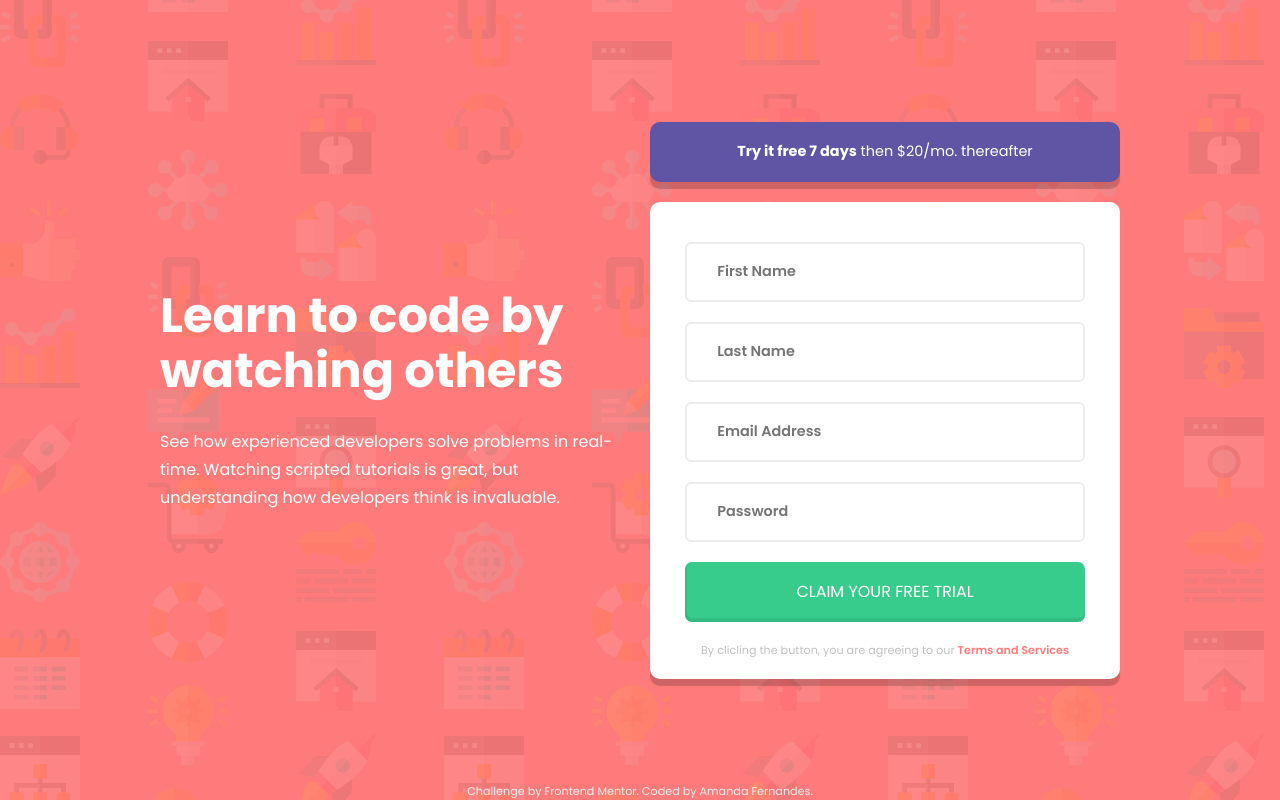
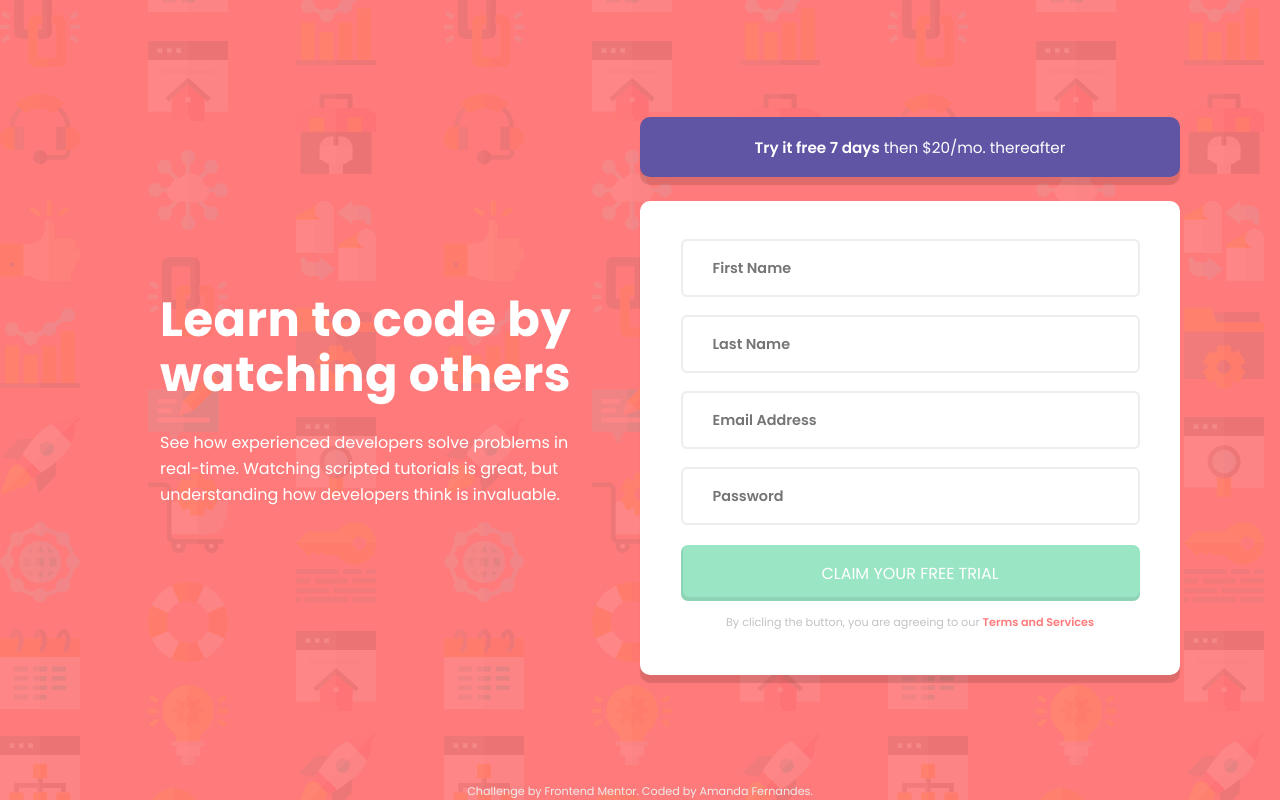
Before and after one commit to aferanda/small-projects, a React (Create React App) app: page / in a window 1280 px wide. Built offline with nearby package versions, Linux system fonts and the light colour scheme.

Commit message:
style: desktop

```diff
--- a/src/components/Forms.js
+++ b/src/components/Forms.js
@@ -30,7 +30,7 @@ export default function Forms() {
           }, 400);
         }}
       >
-        {({ initialValues, values, isValid, errors, touched }) => (
+        {({ isValid, errors, touched, dirty }) => (
           <FormContainer>
             <button type='button'><span>Try it free 7 days</span> then $20/mo. thereafter</button>
             <Form>
@@ -64,7 +64,7 @@ export default function Forms() {
               <ErrorMessage name='password' component='div' />
               <button
                 type='submit'
-                disabled={isValid && initialValues !== values ? false : true}
+                disabled={isValid && dirty ? false : true}
               >
                 claim your free trial
               </button>
--- a/src/styles.js
+++ b/src/styles.js
@@ -12,26 +12,29 @@ export const Main = styled.div`
 export const Text = styled.div`
   width: 50%;
   padding: 0 10px;
+  display: flex;
+  flex-direction: column;
+  row-gap: 28px;
 
   h1 {
     color: white;
     font-size: 3rem;
     line-height: 55px;
-    margin-bottom: 30px;
+    letter-spacing: 0.5px;
   }
 
   p {
     color: white;
     font-size: 1rem;
-    line-height: 28px;
+    line-height: 26px;
   }
 `;
 
 export const FormContainer = styled.div`
   display: flex;
   flex-direction: column;
-  padding: 10px;
   width: 50%;
+  margin-left: 22px;
 
   form {
     background-color: white;
@@ -39,8 +42,10 @@ export const FormContainer = styled.div`
     display: flex;
     flex-direction: column;
     align-items: center;
-    padding: 20px 0;
-    box-shadow: 0 7px 1px 0 #00000030;
+    padding: 20px 0 44px;
+    box-shadow: 0 8px 1px 0 #00000020;
+    margin-bottom: 8px;
+    width: 540px;
   }
 
   input {
@@ -50,9 +55,8 @@ export const FormContainer = styled.div`
     color: var(--dark-blue);
     border-radius: 6px;
     border: 2px solid #ededed;
-    height: 60px;
-    width: 100%;
-    margin-top: 20px;
+    height: 58px;
+    margin-top: 18px;
     width: 85%;
     padding: 0 30px;
   }
@@ -89,19 +93,20 @@ export const FormContainer = styled.div`
   button[type="button"] {
     border: none;
     border-radius: 5px;
-    box-shadow: 0 7px 1px 0 #00000030;
+    box-shadow: 0 8px 1px 0 #00000020;
     background-color: var(--blue);
     color: white;
     border-radius: 10px;
     height: 60px;
-    font-size: 0.9rem;
+    font-size: 0.95rem;
     font-weight: 400;
     cursor: pointer;
     font-family: 'Poppins', sans-serif;
-    margin-bottom: 20px;
+    margin-bottom: 24px;
+    width: 540px;
 
     span {
-      font-weight: 700;
+      font-weight: 600;
     }
   }
 
@@ -111,7 +116,7 @@ export const FormContainer = styled.div`
     box-shadow: 1px -3px 1px 1px #00000014 inset;
     color: white;
     border-radius: 7px;
-    height: 60px;
+    height: 56px;
     width: 85%;
     text-transform: uppercase;
     font-family: 'Poppins', sans-serif;
@@ -128,7 +133,7 @@ export const FormContainer = styled.div`
   p {
     font-size: 0.7rem;
     color: #c4c1c1;
-    margin-top: 20px;
+    margin-top: 13px;
 
     span {
       color: var(--red);
```
